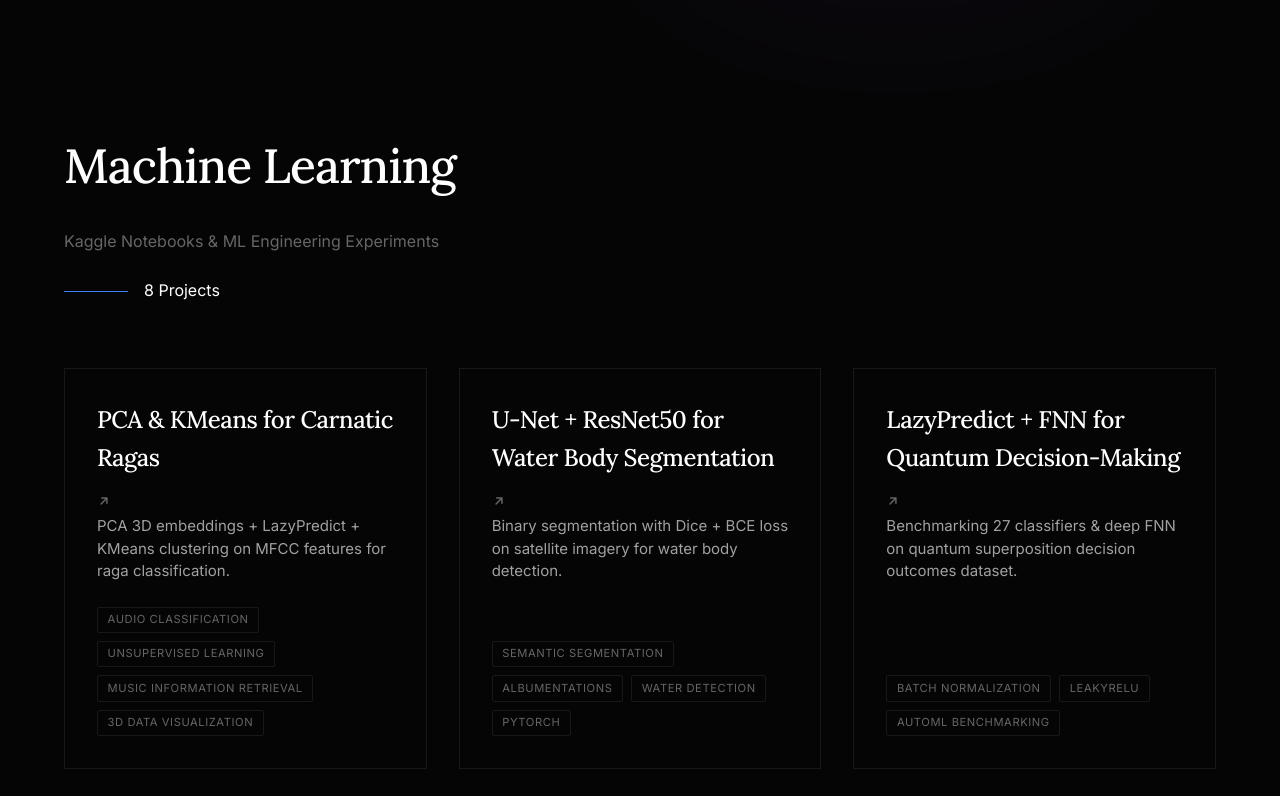
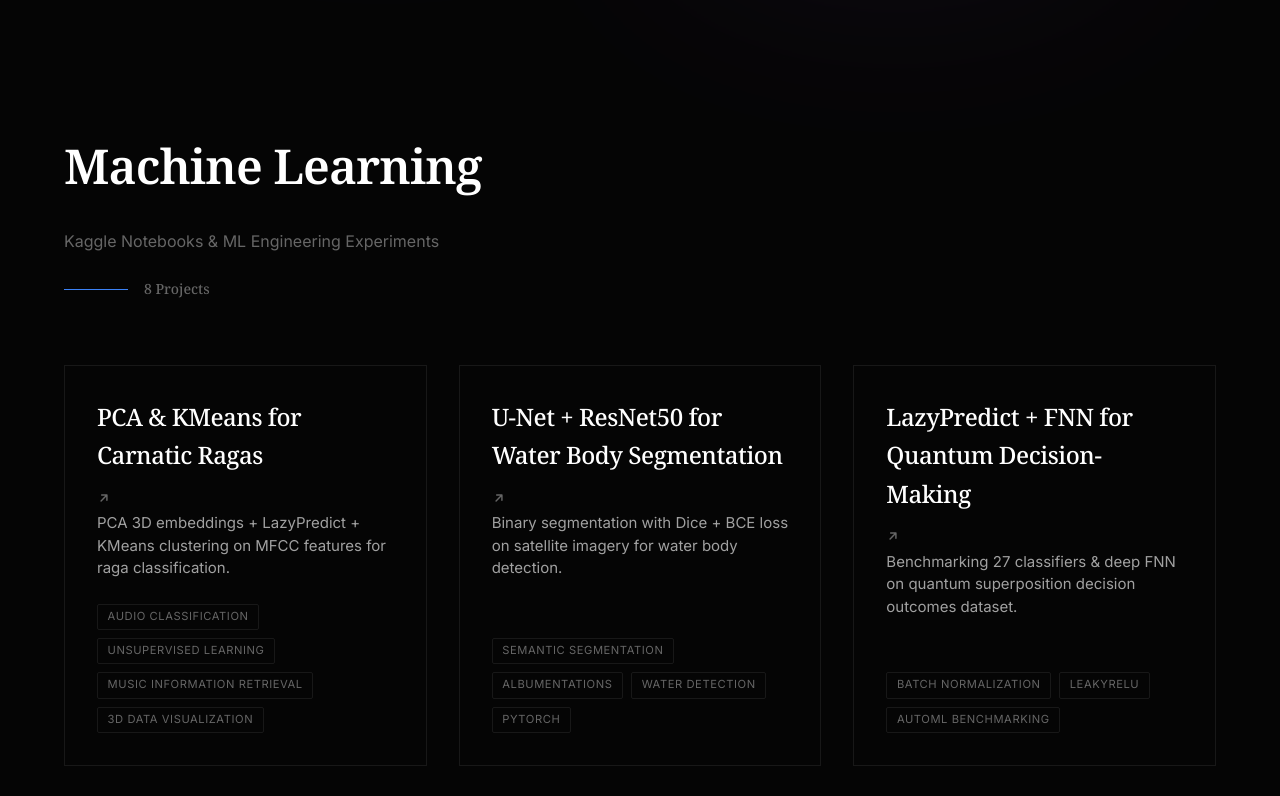
Before and after one commit to AruneemB/portfolio, a React (Vite) app: page / in a window 1280 px wide. Shown: the part 640-1436 px from the top of the page. Built offline with nearby package versions, Linux system fonts and the light colour scheme.

Commit message:
feat: update typography to Noto Serif with varied thickness

```diff
--- a/index.html
+++ b/index.html
@@ -5,7 +5,7 @@
     <meta name="viewport" content="width=device-width, initial-scale=1.0" />
     <link rel="preconnect" href="https://fonts.googleapis.com">
     <link rel="preconnect" href="https://fonts.gstatic.com" crossorigin>
-    <link href="https://fonts.googleapis.com/css2?family=Inter:ital,opsz,wght@0,14..32,100..900;1,14..32,100..900&family=Lora:ital,wght@0,400..700;1,400..700&display=swap" rel="stylesheet">
+    <link href="https://fonts.googleapis.com/css2?family=Inter:ital,opsz,wght@0,14..32,100..900;1,14..32,100..900&family=Lora:ital,wght@0,400..700;1,400..700&family=Noto+Serif:ital,wght@0,100..900;1,100..900&display=swap" rel="stylesheet">
     <title>Aruneem Bhowmick - Think. Prove. Apply.</title>
   </head>
   <body>
--- a/src/index.css
+++ b/src/index.css
@@ -1,6 +1,7 @@
 :root {
     /* Fonts */
-    --font-serif: 'Lora', serif;
+    --font-serif: 'Noto Serif', serif;
+    --font-brand: 'Lora', serif;
     --font-sans: 'Inter', sans-serif;
 
     /* Colors - Noir Minimalist Palette */
@@ -48,17 +49,19 @@ html {
 /* Typography Hierarchy */
 h1, h2, h3 {
     font-family: var(--font-serif);
-    font-weight: 500;
     letter-spacing: -0.02em;
 }
 
 h1 {
+    font-family: var(--font-brand);
     font-size: clamp(2.5rem, 8vw, 4.5rem);
+    font-weight: 500;
     line-height: 1;
     margin-bottom: 2rem;
 }
 
 .hero-tagline {
+    font-family: var(--font-serif);
     font-size: 0.5em;
     display: block;
     margin-top: 1rem;
@@ -70,7 +73,13 @@ h1 {
 
 h2 {
     font-size: 2.25rem;
+    font-weight: 600;
     margin-bottom: 1.5rem;
+}
+
+h3 {
+    font-size: 1.5rem;
+    font-weight: 500;
 }
 
 p {
@@ -187,6 +196,13 @@ p {
     align-items: center;
     gap: 1rem;
     margin-top: 1.5rem;
+}
+
+.project-count {
+    font-family: var(--font-serif);
+    font-weight: 500;
+    font-size: 0.875rem;
+    color: var(--text-muted);
 }
 
 .category-line {
@@ -401,7 +417,7 @@ footer {
 }
 
 .github-embed .name {
-    font-family: var(--font-serif);
+    font-family: var(--font-brand);
     font-size: 0.9375rem;
     font-weight: 500;
     line-height: 1.2;
```
